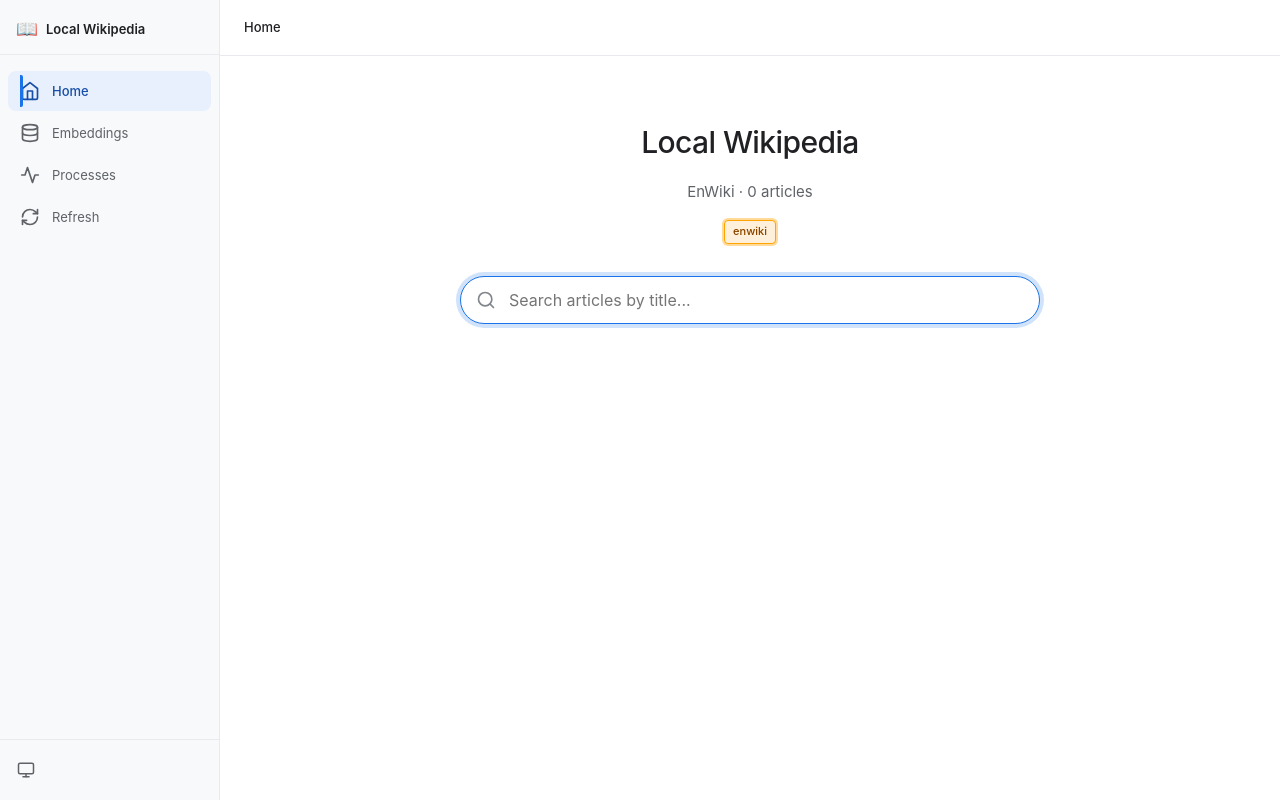
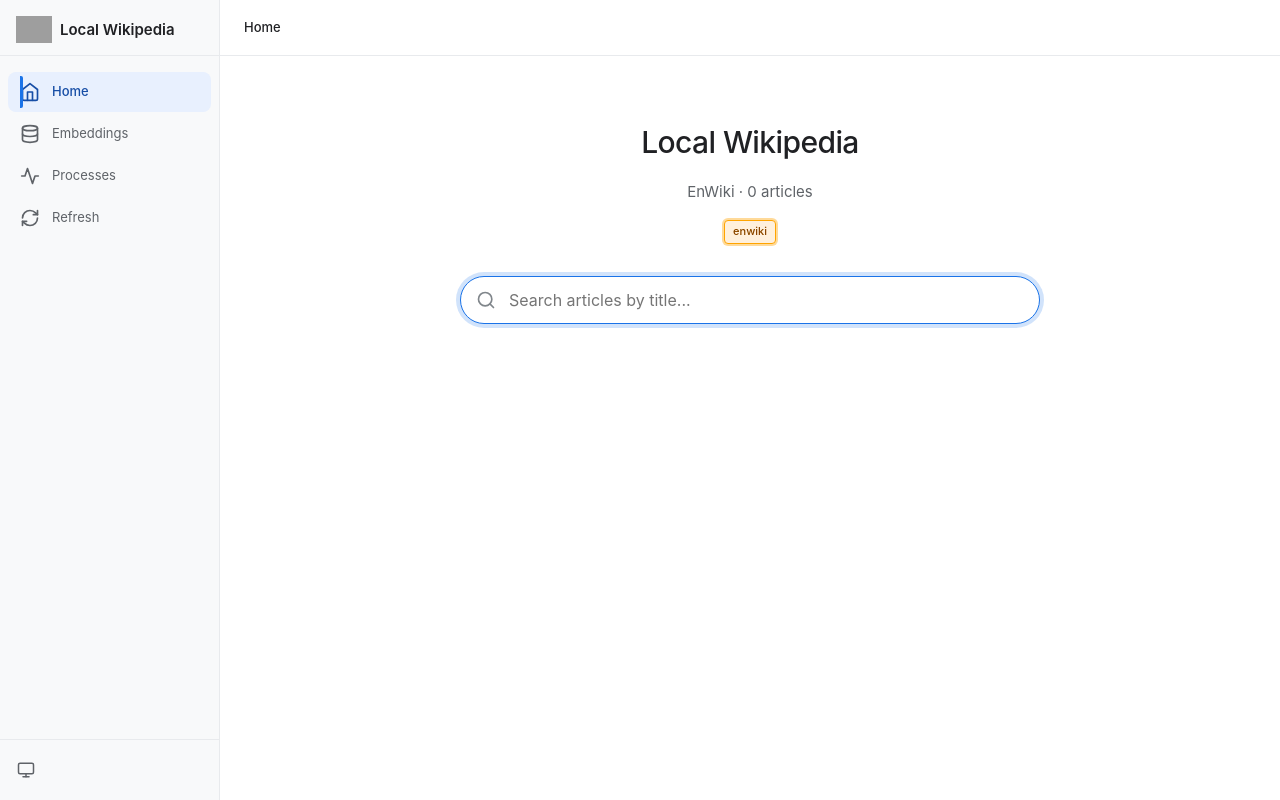
Before and after one commit to kylegwlawrence/local_wikipedia, a FastAPI app: page / in a window 1280 px wide. Run offline with FastAPI, Linux system fonts and the light colour scheme; data comes from the database, SQL or seed files in the repository; data that the repository does not hold is empty; some libraries are stand-ins or nearby versions; grey boxes are pictures that could not be loaded.

Commit message:
Replace sidebar emoji with Wikipedia globe logo

```diff
--- a/static/style.css
+++ b/static/style.css
@@ -277,8 +277,8 @@ body {
 
 .sidebar-brand__link:hover { color: var(--color-text); }
 
-.sidebar-brand__logo { font-size: 1.1rem; }
-.sidebar-brand__text { line-height: var(--leading-tight); }
+.sidebar-brand__logo { height: 27px; width: auto; flex-shrink: 0; }
+.sidebar-brand__text { line-height: var(--leading-tight); font-size: var(--text-body); }
 
 .sidebar-nav {
   flex: 1;
--- a/templates/_sidebar.html
+++ b/templates/_sidebar.html
@@ -2,7 +2,7 @@
 <aside class="app-sidebar" aria-label="Primary navigation">
   <div class="sidebar-brand">
     <a href="/" class="sidebar-brand__link">
-      <span class="sidebar-brand__logo" aria-hidden="true">📖</span>
+      <img class="sidebar-brand__logo" src="/static/wikipedia-logo.svg" alt="" aria-hidden="true">
       <span class="sidebar-brand__text">Local Wikipedia</span>
     </a>
   </div>
```
Also changed, not shown: static/clipart396382.png (added), static/wikipedia-logo.svg (added).
